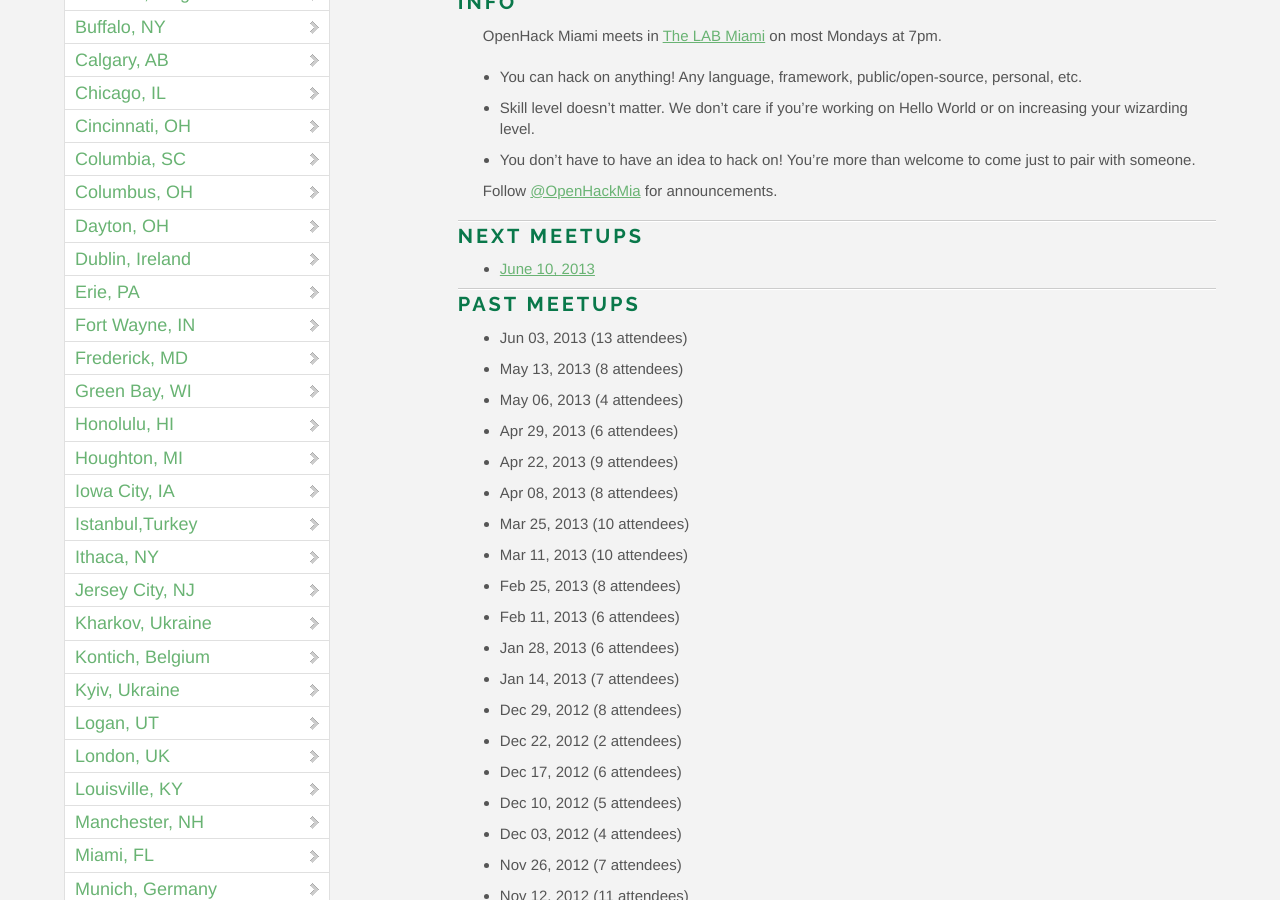
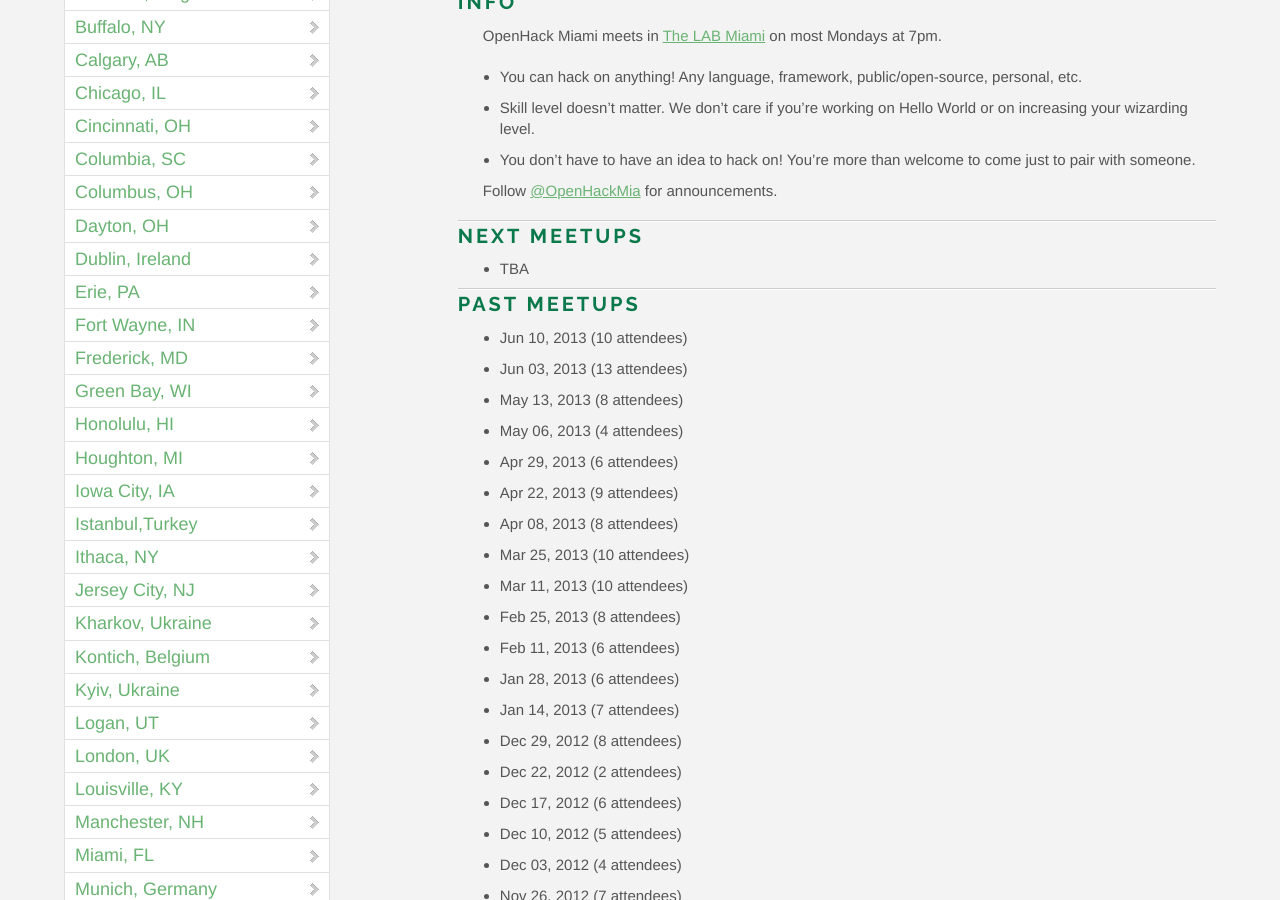
Before and after one commit to OpenHack/openhack.github.com, a Jekyll site: the page built from miami/index.markdown, in a window 1280 px wide and 900 px high, scrolled down 703 px. Built offline with Jekyll 4.4.1, drawn with Linux system fonts in a browser that asks for light colours; nearby versions of some CDN libraries; Markdown is read by kramdown in place of the engine named in the settings; comment, search, counter and statistics services are not loaded.

Commit message:
Add attendee info for the june 10 meetup

```diff
--- a/miami/index.markdown
+++ b/miami/index.markdown
@@ -19,10 +19,11 @@
 
 ### Next meetups
 
-* [June 10, 2013](http://www.meetup.com/miamirb/events/122092982/)
+* TBA
 
 ### Past meetups
 
+* Jun 10, 2013 (10 attendees)
 * Jun 03, 2013 (13 attendees)
 * May 13, 2013 (8 attendees)
 * May 06, 2013 (4 attendees)
```
